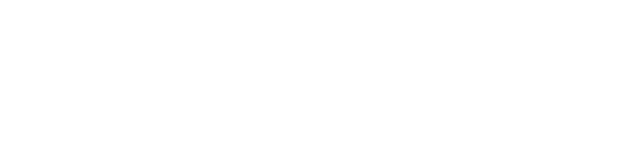
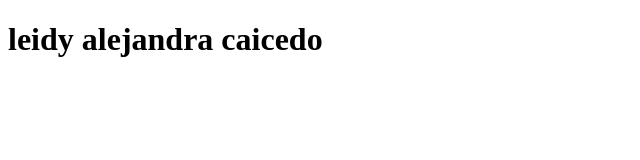
Before and after one commit to jjosegallegocesde/ramascomfama, a plain HTML site: page index.html in a window 1280 px wide. Shown: the whole page, without its empty margins (0-640 px from the left). Drawn offline with Linux system fonts and the light colour scheme.

Commit message:
leidy  cambio

```diff
--- a/index.html
+++ b/index.html
@@ -7,6 +7,6 @@
     <title>Document</title>
 </head>
 <body>
-
+    <h1>leidy alejandra caicedo</h1>
 </body>
 </html>
```
